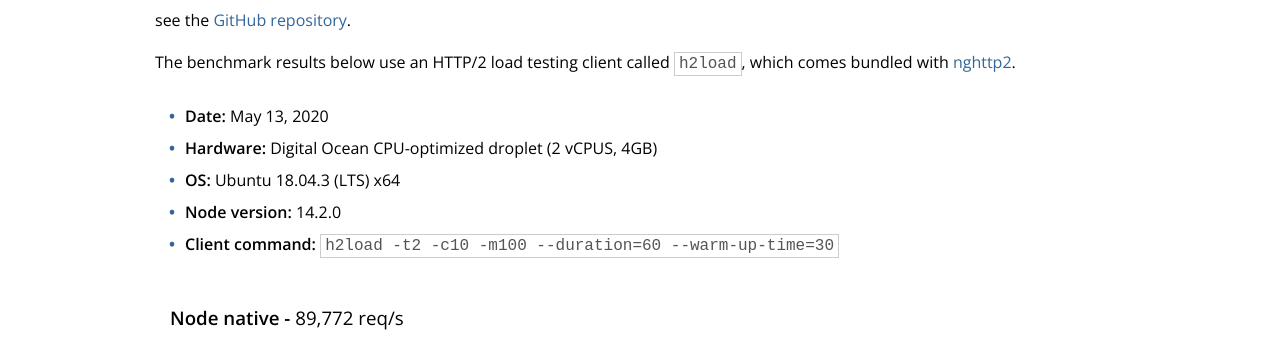
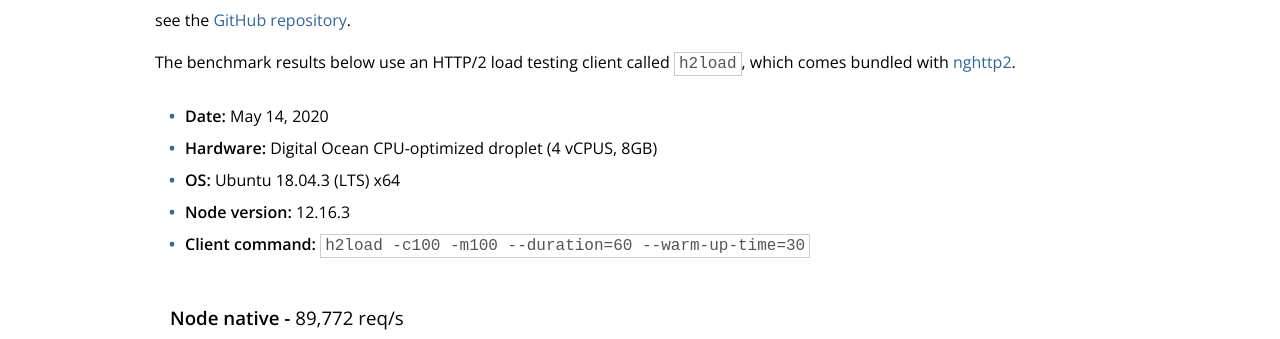
Before and after one commit to tuftjs/tuft.dev, a Jekyll site: the page built from benchmarks/index.html, in a window 1280 px wide. Shown: the part 136-475 px from the top of the page. Built offline with Jekyll 4.4.1, drawn with Linux system fonts in a browser that asks for light colours.

Commit message:
Update benchmark info

```diff
--- a/benchmarks/index.html
+++ b/benchmarks/index.html
@@ -9,11 +9,11 @@ title: Tuft
   <p>The benchmark results below use an HTTP/2 load testing client called <code class="code-inline">h2load</code>, which comes bundled with <a href="https://nghttp2.org" target="_blank">nghttp2</a>.</p>
 
   <ul id="api-list">
-    <li><strong>Date:</strong> May 13, 2020</li>
-    <li><strong>Hardware:</strong> Digital Ocean CPU-optimized droplet (2 vCPUS, 4GB)</li>
+    <li><strong>Date:</strong> May 14, 2020</li>
+    <li><strong>Hardware:</strong> Digital Ocean CPU-optimized droplet (4 vCPUS, 8GB)</li>
     <li><strong>OS:</strong> Ubuntu 18.04.3 (LTS) x64</li>
-    <li><strong>Node version:</strong> 14.2.0</li>
-    <li><strong>Client command:</strong> <code class="code-inline">h2load -t2 -c10 -m100 --duration=60 --warm-up-time=30</code></li>
+    <li><strong>Node version:</strong> 12.16.3</li>
+    <li><strong>Client command:</strong> <code class="code-inline">h2load -c100 -m100 --duration=60 --warm-up-time=30</code></li>
   </ul>
 
   <h3>Node native - <span>89,772 req/s</span></h3>
```
